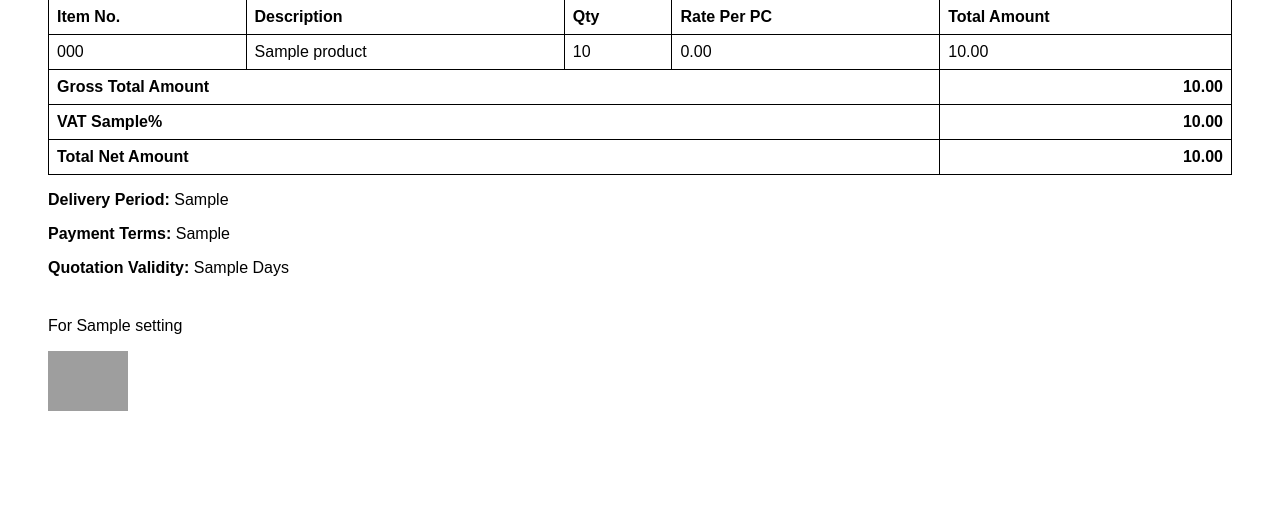
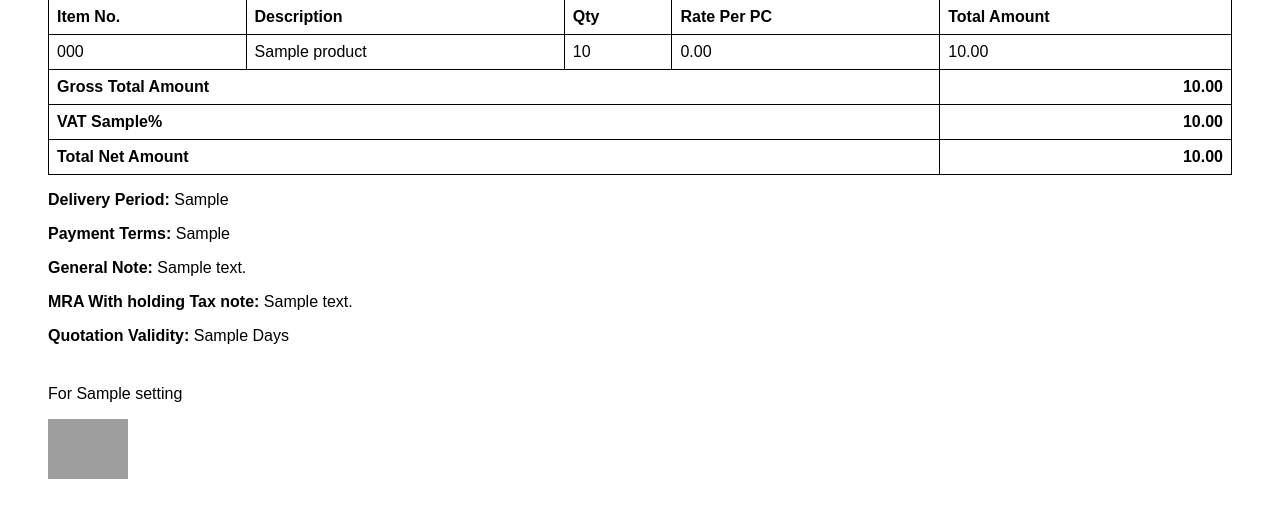
Before and after one commit to spacemansocrates/Quotation_SDL, a PHP site: page /your_project_folder/admin/print_quotation.php?id=1 in a window 1280 px wide. Shown: the part 474-1005 px from the top of the page. Before the commit the page ends 885 px from the top, so only its background shows below. Run offline with PHP 8.4, Linux system fonts and the light colour scheme; the visitor is signed in with stand-in values (Sample User, id 1); tables that the repository leaves empty or names only in its code hold one stand-in row (values such as "Sample post"); grey boxes marked "Sample" are stand-in pictures; grey boxes are pictures that could not be loaded.

Commit message:
fixed a bug that wouldn't let users print the document along with optional dad

```diff
--- a/admin/print_quotation.php
+++ b/admin/print_quotation.php
@@ -379,6 +379,12 @@ $total_net_amount = $quotation['total_net_amount'] ?? ($quotation['gross_total_a
   <?php if (!empty($quotation['payment_terms'])): ?>
   <p><strong>Payment Terms:</strong> <?php echo htmlspecialchars($quotation['payment_terms']); ?></p>
   <?php endif; ?>
+    <?php if (!empty($quotation['notes_general'])): ?>
+  <p><strong>General Note:</strong> <?php echo htmlspecialchars($quotation['notes_general']); ?></p>
+  <?php endif; ?>
+    <?php if (!empty($quotation['mra_wht_note_content'])): ?>
+  <p><strong>MRA With holding Tax note:</strong> <?php echo htmlspecialchars($quotation['mra_wht_note_content']); ?></p>
+  <?php endif; ?>
 
   <p><strong>Quotation Validity:</strong> <?php echo htmlspecialchars($quotation['quotation_validity_days']); ?> Days</p>
 
--- a/admin/process_quotation.php
+++ b/admin/process_quotation.php
@@ -1,6 +1,6 @@
 <?php
 // process_quotation.php
-session_start(); // <------------------------------------------------- ADD THIS
+session_start(); //
 
 header('Content-Type: application/json');
 
```
